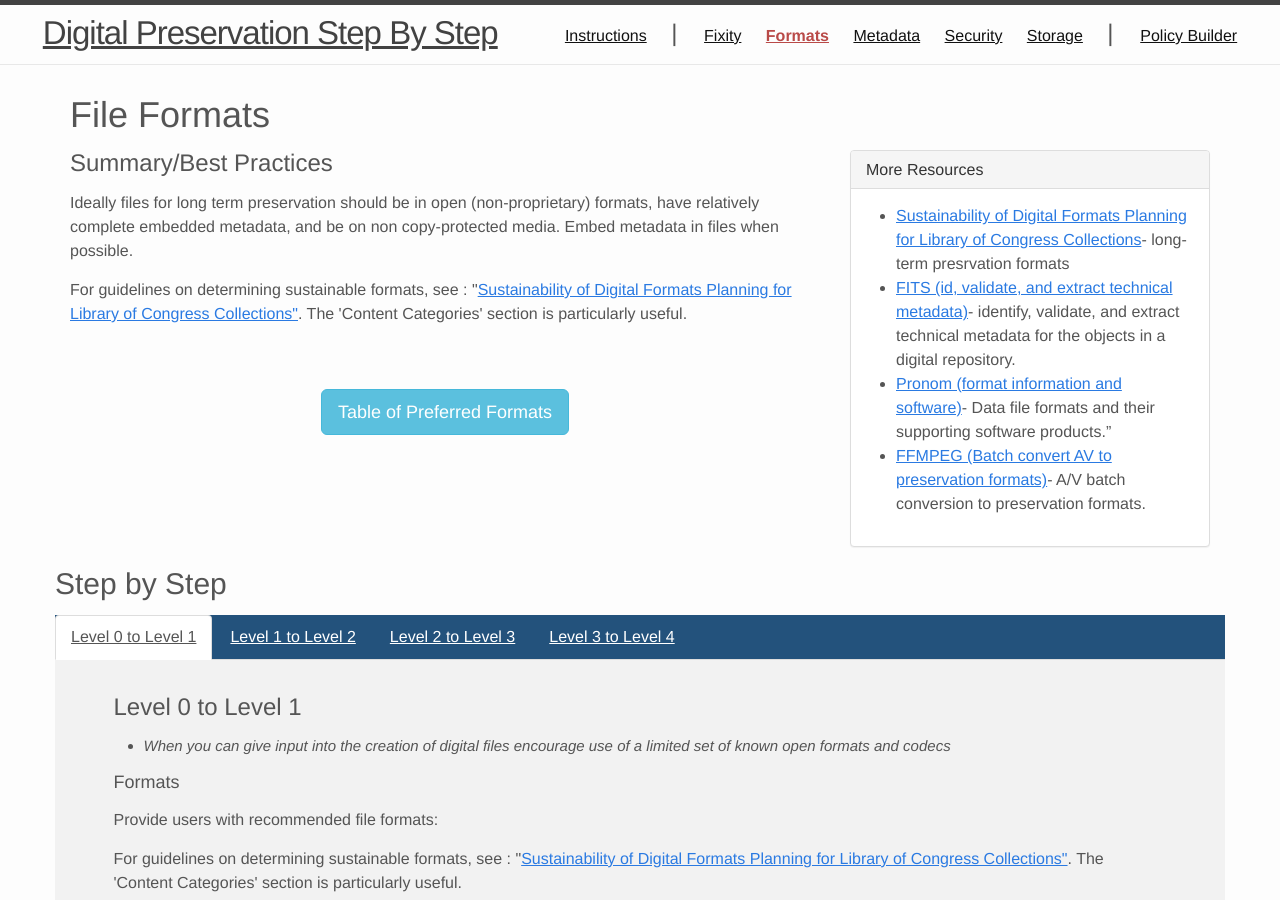
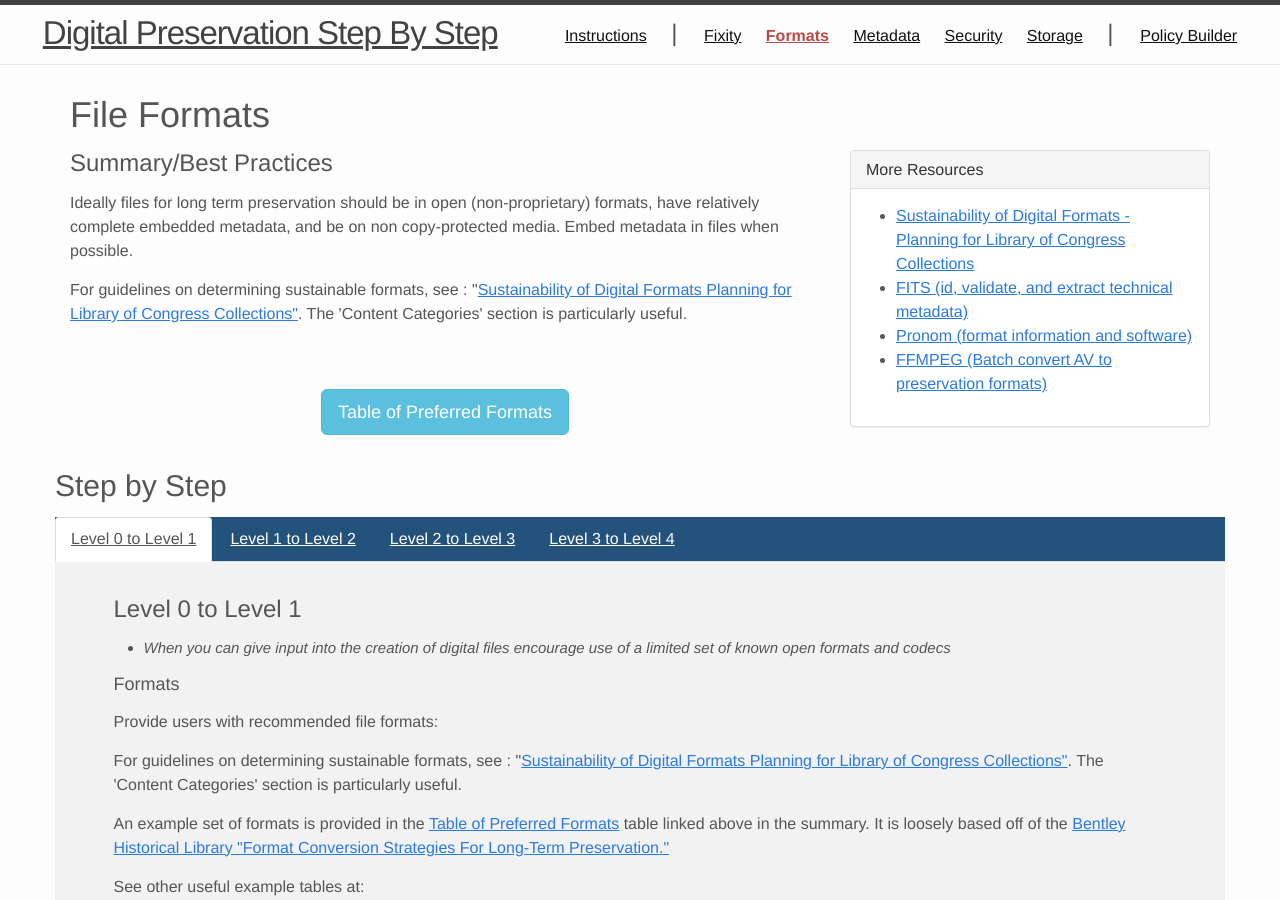
Before and after one commit to dcnb/digprezsteps, a Jekyll site: the page built from formats.markdown, in a window 1280 px wide and 900 px high. Built offline with Jekyll 4.4.1, drawn with Linux system fonts in a browser that asks for light colours.

Commit message:
sara revisions

```diff
--- a/_data/formats.yaml
+++ b/_data/formats.yaml
@@ -12,18 +12,14 @@ step-2:
 step-3:
 step-4:
 resources:
-    - name: Sustainability of Digital Formats Planning for Library of Congress Collections
+    - name: Sustainability of Digital Formats - Planning for Library of Congress Collections
       url: http://www.digitalpreservation.gov/formats/
-      description: long-term presrvation formats
 
     - name: FITS (id, validate, and extract technical metadata)
       url: http://fitstool.org/
-      description: identify, validate, and extract technical metadata for the objects in a digital repository.
 
     - name: Pronom (format information and software)
       url: https://www.nationalarchives.gov.uk/PRONOM/BasicSearch/proBasicSearch.aspx?status=new
-      description: Data file formats and their supporting software products.”
 
     - name: FFMPEG (Batch convert AV to preservation formats)
       url: https://www.ffmpeg.org/
-      description: A/V batch conversion to preservation formats.
--- a/_includes/formats/step2.html
+++ b/_includes/formats/step2.html
@@ -1,27 +1,47 @@
 <p>Depending on where your items are stored, you may be able to use some of the following tools to inventory file formats. Several graphical and command line tools are available for file identification, including <a href="http://www.nationalarchives.gov.uk/information-management/manage-information/preserving-digital-records/droid/">DROID</a>, <a href="http://jhove.openpreservation.org/">JHOVE</a> and <a href="http://fitstool.org/">FITS</a>.</p>
-<p>For a quick and dirty inventory of file extensions, folders can be sorted by file type.</p>
+<p>For a quick inventory of file extensions in use in a directory, simply sort the folder by file type (usually by clicking on the 'type' column').</p>
 <p>Command line tools can also be used to find and count file types in a directory and all subdirectories:</p>
 <table style="width:90%; margin:0 auto;">
+
 <tbody>
 <tr>
-<td colspan="2">
-<p>prompt&gt;<em> find . -name "*.jpg" |wc -w</em></p>
-<p>Returns the number of files with a .jpg extension at or below the current directory.  Replace .jpg with any file extension you are interested in inventorying.  This only reports on file extensions, and does not test if the file is actually of that type.</p>
-<p> </p>
+<td>
+<p>Windows</p>
+</td>
+<td>
+<p>prompt&gt; dir *jpg /b /s | find /c /v ""</p>
+</td>
+<td rowspan="2">
+<p>Returns the number of files with a .jpg extension at or below the current directory. &nbsp;&nbsp;Replace .jpg with any file extension you are interested in inventorying. &nbsp;&nbsp;This only reports on file extensions, and does not test if the file is actually of that type.</p>
 </td>
 </tr>
 <tr>
-<td colspan="2">
-<p>prompt&gt;<em> find . -name "*.jpg" -exec file {} \;</em></p>
-<p>Returns a list of files with the .jpg extension and their 'file' type at or below the current directory.  Replace .jpg with any file extension you are interested in inventorying. </p>
-<p> </p>
+<td>
+<p>Mac OSX / Unix</p>
+</td>
+<td>
+<p>prompt&gt;<em> find . -name "*.jpg" |wc -w</em></p>
 </td>
 </tr>
 </tbody>
 </table>
 <br/>
-<h3>For Users of DSpace and ContentDM </h3>
-<p><strong>DSpace </strong>- users of DSpace can inventory files using the "Profile Bitstream Formats" from admin page: http://{YourDSpaceServer}/xmlui/admin/curate :</p>
+
+
+<button type="button" class="btn btn-info btn-lg " data-toggle="modal" data-target="#myModal2">For Users of DSpace and ContentDM </button>
+</p>
+<!-- Modal -->
+<div id="myModal2" class="modal fade" role="dialog">
+  <div class="modal-dialog">
+
+    <!-- Modal content-->
+    <div class="modal-content">
+      <div class="modal-header">
+        <button type="button" class="close" data-dismiss="modal">&times;</button>
+        <h4 class="modal-title">CONTENTdm and DSpace Instructions</h4>
+      </div>
+      <div class="modal-body">
+ <p><strong>DSpace </strong>- users of DSpace can inventory files using the "Profile Bitstream Formats" from admin page: http://{YourDSpaceServer}/xmlui/admin/curate :</p>
 <p class="center" ><a src="images/image03.png"><img src="images/image03.png"></a>
 <br/ >
 
@@ -35,4 +55,13 @@
 </div>
 <br/><br />
 <p><strong>CONTENTdm</strong> users can use Reports: (Collections / Reports / Item Types)</p>
-<p class="center" ><a  src="images/image04.png"><img src="images/image04.png"></a>
+<p class="center" ><a  src="images/image04.png"><img src="images/image04.png"></a></p>
+
+      </div>
+      <div class="modal-footer">
+        <button type="button" class="btn btn-default" data-dismiss="modal">Close</button>
+      </div>
+    </div>
+
+  </div>
+</div>
--- a/_includes/formats/summary.html
+++ b/_includes/formats/summary.html
@@ -106,4 +106,4 @@ ESRI Shapefile (making sure all component files are present) (.shp, .shx, .dbf)<
 
   </div>
 </div>
-<br/><br/>
+<br/>
```
